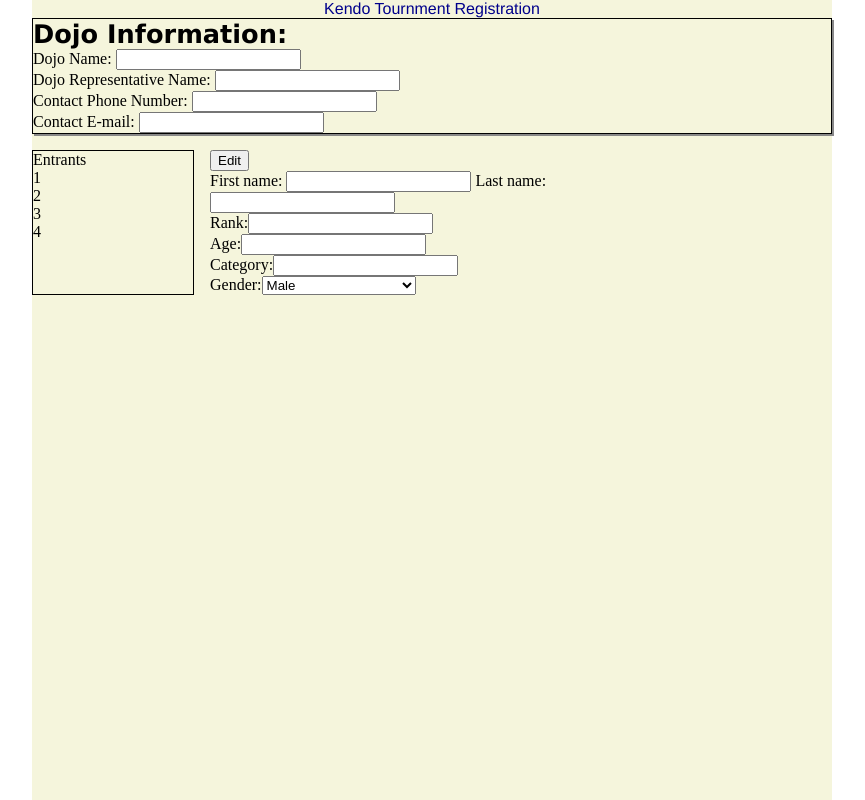
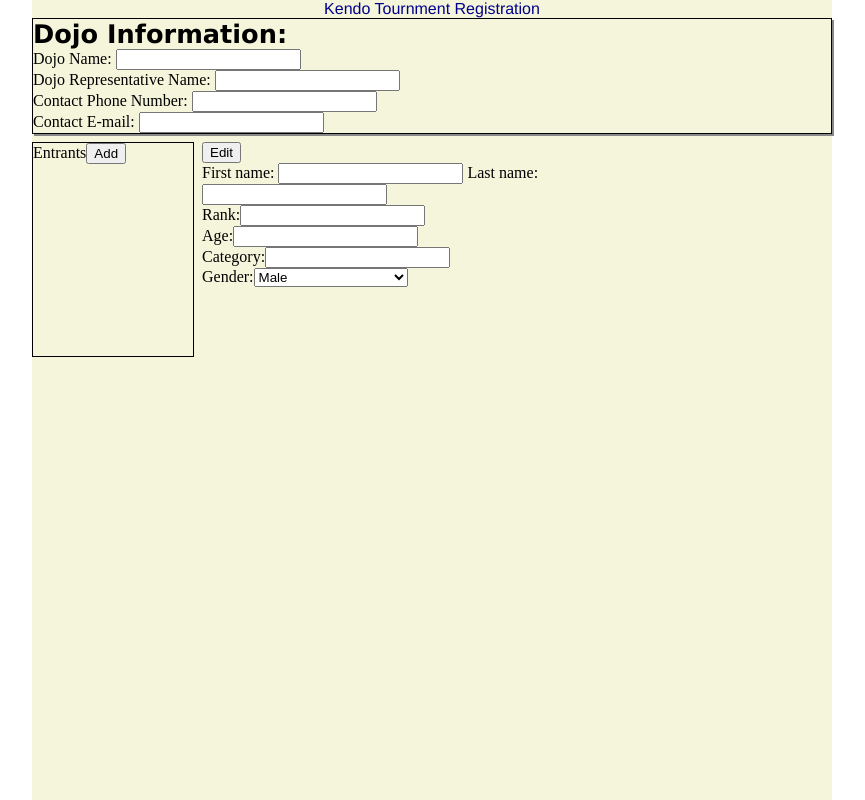
Before and after one commit to SleepyInstructor/RegKen, an Angular app: page / in a window 1280 px wide. Shown: the whole page, without its empty margins (208-1073 px from the left). Built offline with nearby package versions, Linux system fonts and the light colour scheme.

Commit message:
Add participant information to the service

```diff
--- a/src/app/dojo-representative/dojo-representative.component.html
+++ b/src/app/dojo-representative/dojo-representative.component.html
@@ -1,5 +1,6 @@
 <div class="frame">
     <div class="primary_title" >Dojo Information:</div>
+    <form>
     <div class="field">
         <label>Dojo Name: </label>
         <input type="text" name="firstname">
@@ -15,6 +16,6 @@
     <div>
             <label>Contact E-mail: </label>
             <input type="text" name="firstname">
-        </div>
-
+    </div>
+</form>
 </div>
--- a/src/app/parti-info.service.ts
+++ b/src/app/parti-info.service.ts
@@ -1,11 +1,18 @@
 import { Injectable } from '@angular/core';
-
+import { Participant } from './participant.class';
 @Injectable()
 export class ParticipantInfo {
 
-  constructor() { }
+  //participant list
+  plist: Array<string>;
+  currentParticipant : Participant;
+
+    constructor() {
+      this.plist = new Array<string>();
+    }
   public title() : String {
-    return "Service is working"
-  }
+
+  return "Service is working"
+}
 
 }
--- a/src/app/participant-list/participant-list.component.html
+++ b/src/app/participant-list/participant-list.component.html
@@ -1,10 +1,10 @@
-<div>
-  <div class="mainlist">
+
+
     <span>Entrants</span>
+    <input type="button" value="Add" (click)="addParticipant()">
+    <div class="mainlist">
      <div *ngFor="let num of testlist">
-          {{num}}
+          <div class="participant" (click)="select(num)"> {{num.firstName}} {{num.lastName}} <span (click)="remove()">X</span></div>
 
      </div>
-
   </div>
-</div>
--- a/src/app/participant-list/participant-list.component.ts
+++ b/src/app/participant-list/participant-list.component.ts
@@ -1,18 +1,27 @@
 import { Component, OnInit } from '@angular/core';
+import { ParticipantInfo } from '../parti-info.service';
+import { Participant } from '../participant.class';
+
+const defaultName:String = "Participant";
 
 @Component({
   selector: 'participant-list',
   templateUrl: './participant-list.component.html',
   styleUrls: ['./participant-list.component.css']
 })
+
 export class ParticipantListComponent implements OnInit {
 
-  testlist :Array<number> = [ 1, 2, 3 , 4];
+  testlist: Array<Participant> = [];
   constructor() {
 
-   }
+  }
 
   ngOnInit() {
   }
 
+  addParticipant(): void {
+      this.testlist.push(new Participant( defaultName,this.testlist.length.toString() ));
+  }
+
 }
--- /dev/null
+++ b/src/app/participant.class.ts
@@ -0,0 +1,20 @@
+
+export const GenderStrings: Object = {
+    male: "M",
+    female: "F",
+    trans: "T",
+    unidentified: "U"
+};
+
+export class Participant {
+    firstName: String = "";
+    lastName: String = "";
+    rank: String = "";
+    Age: Number = 0;
+    Category: String = "";
+    Gender: String = "";
+    constructor(initialFirstName : String, initialLastName){
+        this.firstName = initialFirstName;
+        this.lastName = initialLastName;
+    }
+}
--- a/src/styles/style.less
+++ b/src/styles/style.less
@@ -1,17 +1,19 @@
-@font-stack:    Helvetica, sans-serif;
+@font-stack: Helvetica,
+sans-serif;
 @primary-color: darkblue;
 @background-color : beige;
 html {
-  background-color:white;
+    background-color: white;
 }
+
 body {
     max-width: 800px;
     margin: 0px auto;
     background-color: @background-color;
     border-color: black;
     min-height: 100vh;
+}
 
-}
 .title {
     font: 100% @font-stack;
     color: @primary-color;
@@ -21,22 +23,27 @@ body {
 .frame {
     border: solid 0.5pt black;
     box-shadow: 2px 2px #888888;
+}
 
-}
 .primary_title {
     font-size: 160%;
     font-weight: bold;
     font-family: 'Lucida Sans', 'Lucida Sans Regular', 'Lucida Grande', 'Lucida Sans Unicode', Geneva, Verdana, sans-serif;
+}
 
-}
 .participants {
     display: flex;
     flex-direction: row;
-  margin-top: 1rem;
+    margin-top: 0.5rem;
     &>:first-child {
         border: solid 1px;
         min-height: 40pt;
         min-width: 10rem;
-    margin-right: 1rem;
+        margin-right: 0.5rem;
     }
 }
+
+.mainlist {
+    height: 12rem;
+    overflow-y: scroll;
+}
```
Lines whose indentation alone changed are shown as unchanged.
